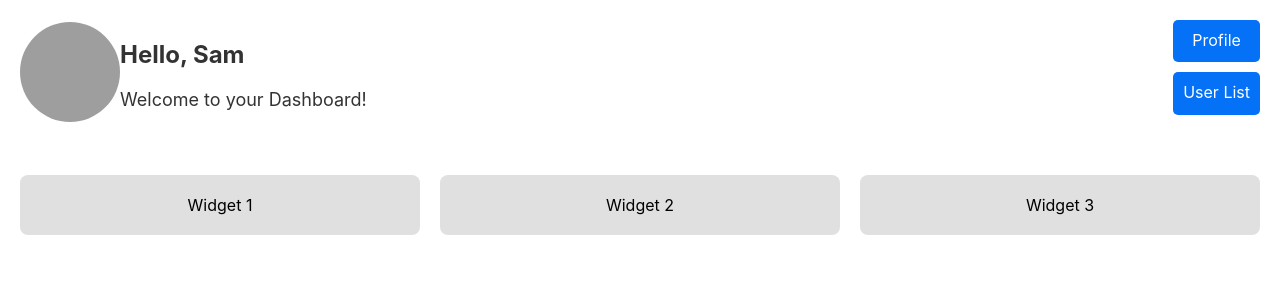
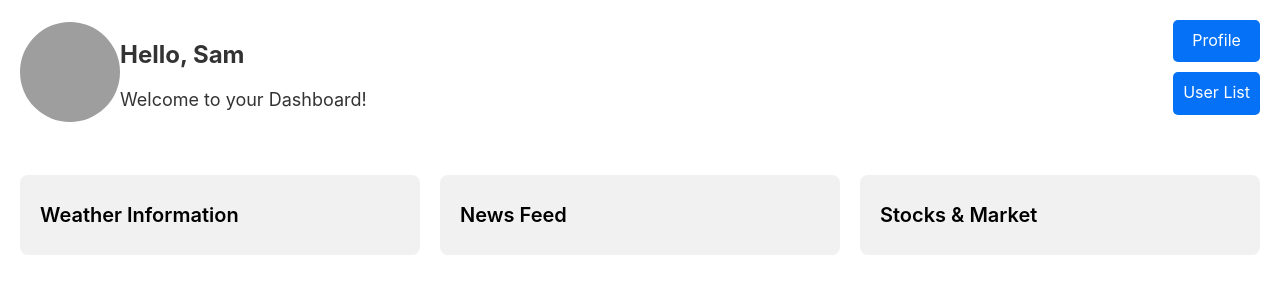
Before and after one commit to adityachintha/Mobile-Web-Apps-MDEV, a React (Create React App) app in the folder assignment-two-react/: page /dashboard in a window 1280 px wide. Shown: the top 300 px of the page. Built offline with nearby package versions, Linux system fonts and the light colour scheme; no server answers; grey boxes are pictures that could not be loaded; the HTML template or start-up script is replaced by a standard one.

Commit message:
updated the widgets

```diff
--- a/assignment-two-react/src/components/Dashboard.css
+++ b/assignment-two-react/src/components/Dashboard.css
@@ -56,9 +56,16 @@
 
 .widget {
   padding: 20px;
-  background-color: #e0e0e0;
+  background-color: #f1f1f1;
   border-radius: 8px;
-  text-align: center;
+  text-align: left;
+}
+
+.widget p {
+  font-size: 20px;
+  font-weight: 600;
+  padding: 0px;
+  line-height: 0px;
 }
 
 /* Responsive Styles */
--- a/assignment-two-react/src/components/Dashboard.js
+++ b/assignment-two-react/src/components/Dashboard.js
@@ -31,13 +31,13 @@ const Dashboard = () => {
       {/* Widgets Section */}
       <div className="widgets-container">
         <div className="widget" id="widget-1">
-          Widget 1
+          <p>Weather Information</p>
         </div>
         <div className="widget" id="widget-2">
-          Widget 2
+          <p>News Feed</p>
         </div>
         <div className="widget" id="widget-3">
-          Widget 3
+          <p>Stocks & Market</p>
         </div>
       </div>
     </div>
```
